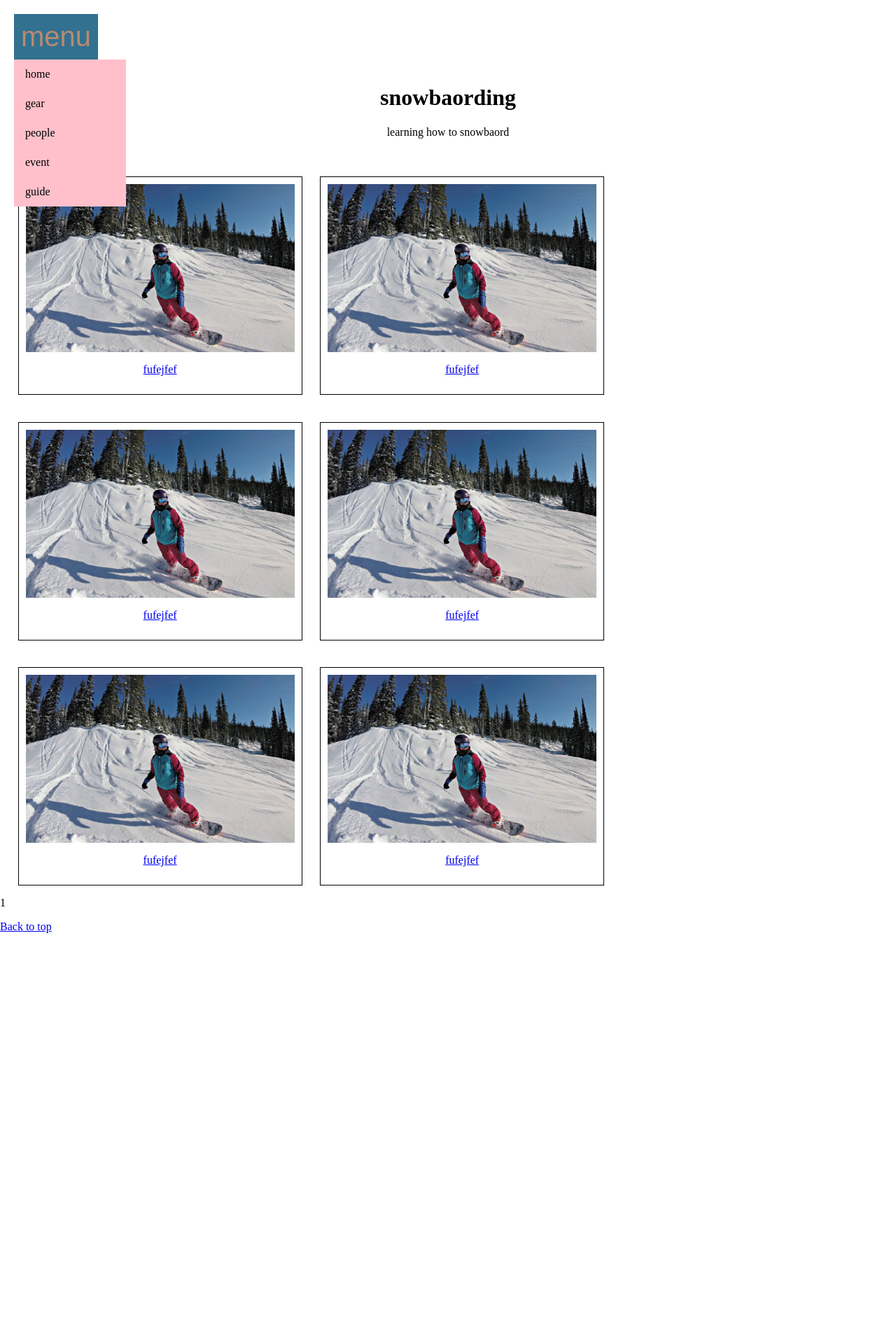
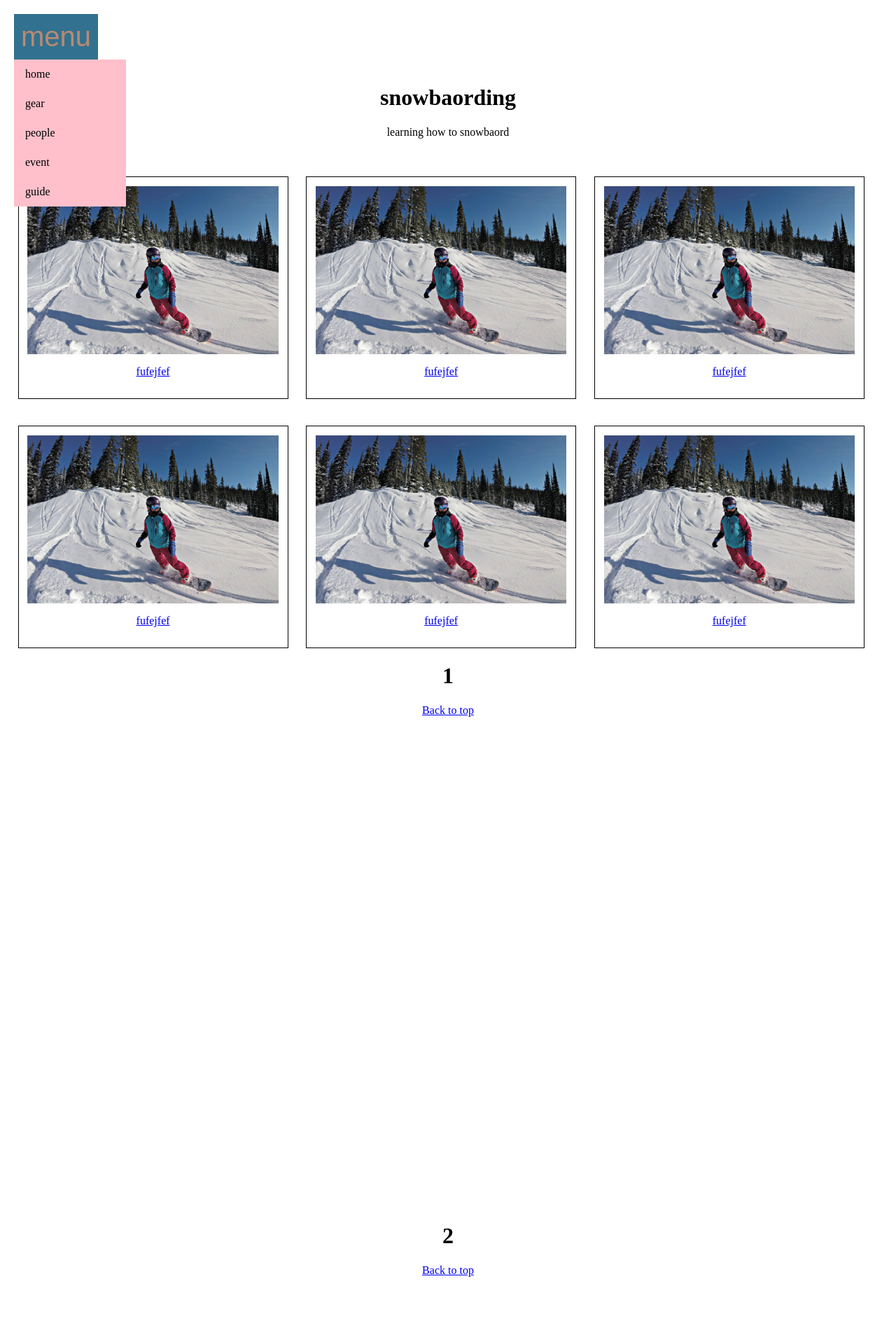
Before and after one commit to liamceelent/SnowBoarding-website, a Flask app: page /guide in a window 1280 px wide. Shown: the top 1920 px of the page at 70% size. Run offline with Flask 2, Linux system fonts and the light colour scheme; some web fonts are replaced.

Commit message:
guide directory can now be sized to any screen without breaking

```diff
--- a/static/css/css.css
+++ b/static/css/css.css
@@ -93,12 +93,12 @@ body{
   transition: 0.3s;
 }
 .guide_image_container_1, .guide_image_container_2, .guide_image_container_3,.guide_image_container_4, .guide_image_container_5, .guide_image_container_6{
-  width: 30%;
-  border: 1px solid black;
+  width: 28vw;
+  border: 0.1vw solid black;
   float: left;
-  padding: 10px;
-  margin-left: 2%;
-  margin-top: 3%;
+  padding: 1vw;
+  margin-left: 2vw;
+  margin-top: 3vw;
 }
 
 .writing_test,.writing_test_2,.writing_test_3,.writing_test_4,.writing_test_5,.writing_test_6{
@@ -147,10 +147,17 @@ body{
   opacity: 0.5;
 }
 
+.guide_content_container{
+  text-align: center;
+
+}
+
+
 .one, .two, .three, .four, .five, .six{
   height:100%;
-  width:100%;
+  width: 100%;
   float: left;
+
 }
 
 
--- a/templates/guide.html
+++ b/templates/guide.html
@@ -58,43 +58,56 @@
   </a>
 </div>
 
+<div class = "guide_content_container">
   <div class = "one">
     <a name = one></a>
-  <p> 1</p>
+
+    <h1>1</h1>
+
     <a href="#top">Back to top</a>
   </div>
 
   <div class = "two">
     <a name = two></a>
-  <p>2</p>
+
+    <h1>2</h1>
+
     <a href="#top">Back to top</a>
   </div>
 
   <div class = "three">
     <a name = three></a>
-  <p> 3</p>
+
+    <h1>3</h1>
+
     <a href="#top">Back to top</a>
   </div>
 
   <div class = "four">
     <a name = four></a>
-  <p> 4</p>
+
+    <h1>4</h1>
+
     <a href="#top">Back to top</a>
   </div>
 
   <div class = "five">
     <a name = five></a>
-  <p> 5</p>
+
+    <h1>5</h1>
+
     <a href="#top">Back to top</a>
   </div>
 
   <div class = "six">
     <a name = six></a>
-  <p> 6</p>
+
+    <h1>6</h1>
+
     <a href="#top">Back to top</a>
   </div>
 
 
   <a name = bottom></a>
-
+</div>
 {% endblock %}
```
Also changed, not shown: snowbaord.db. Lines whose indentation alone changed are shown as unchanged.
